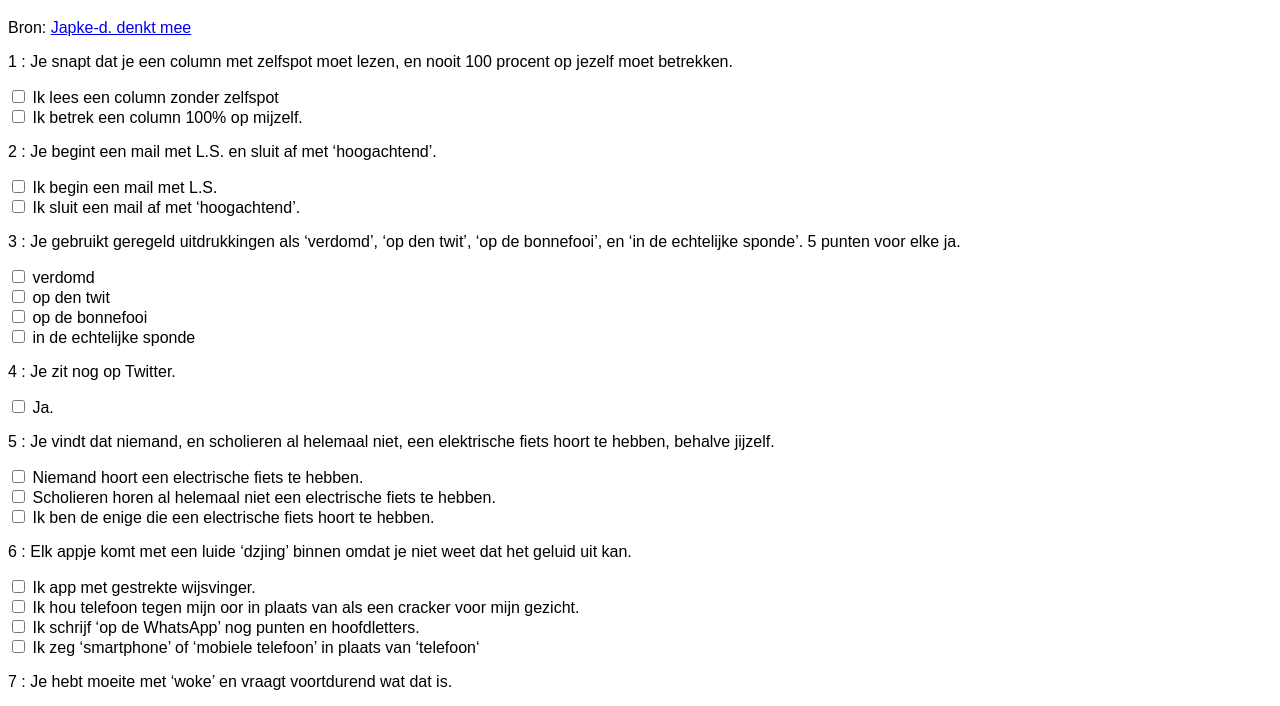
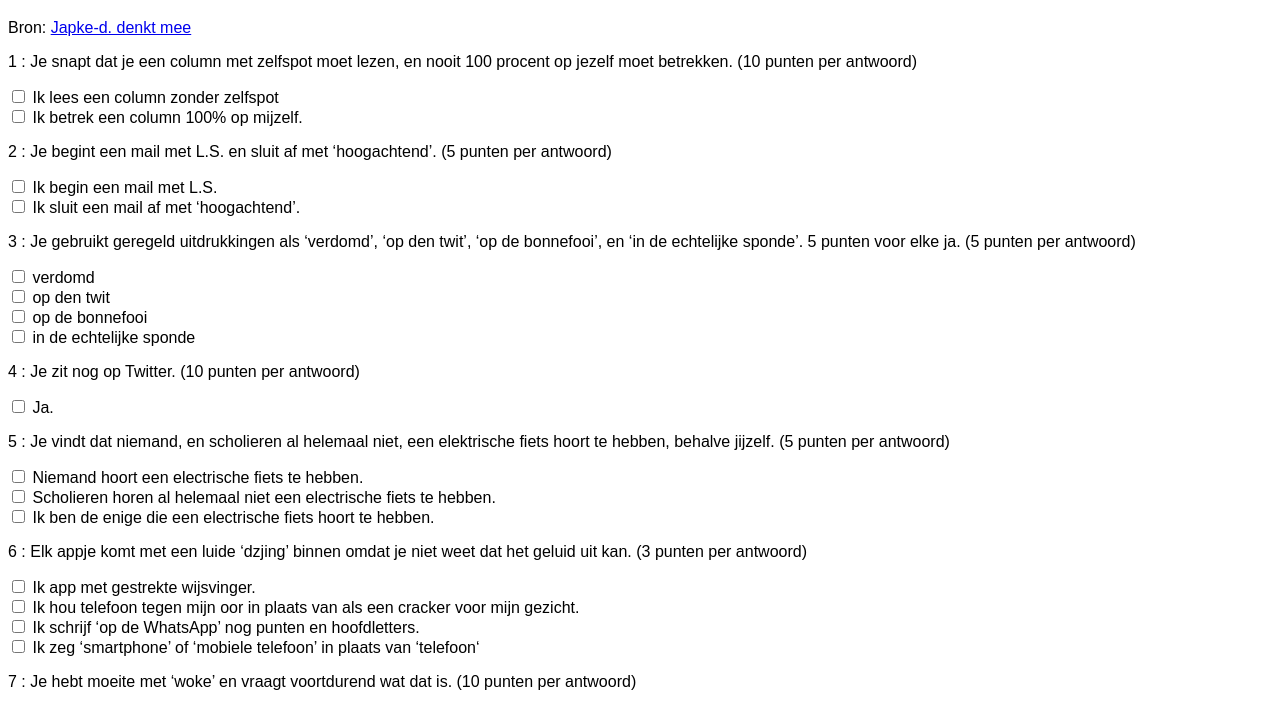
Before and after one commit to zegerk/ouwe-zak-test, a plain HTML site: page index.html in a window 1280 px wide. Shown: the part 61-767 px from the top of the page. Drawn offline with Linux system fonts and the light colour scheme.

Commit message:
Update index.html
+ show points per answer

```diff
--- a/index.html
+++ b/index.html
@@ -245,7 +245,7 @@ const questionsWithPoints = [
         questionsWithPoints.forEach((item, index) => {
             const div = document.createElement('div');
             div.className = 'question';
-            div.innerHTML = `<p>${index + 1} : ${item.question}</p>`;
+            div.innerHTML = `<p>${index + 1} : ${item.question} (${item.points} punten per antwoord)</p>`;
 
             item.answer.forEach((answer) => {
             div.innerHTML += `<input type="checkbox" data-points="${item.points}"> <label for="question${index}">${answer}</label><br/>`;
```
